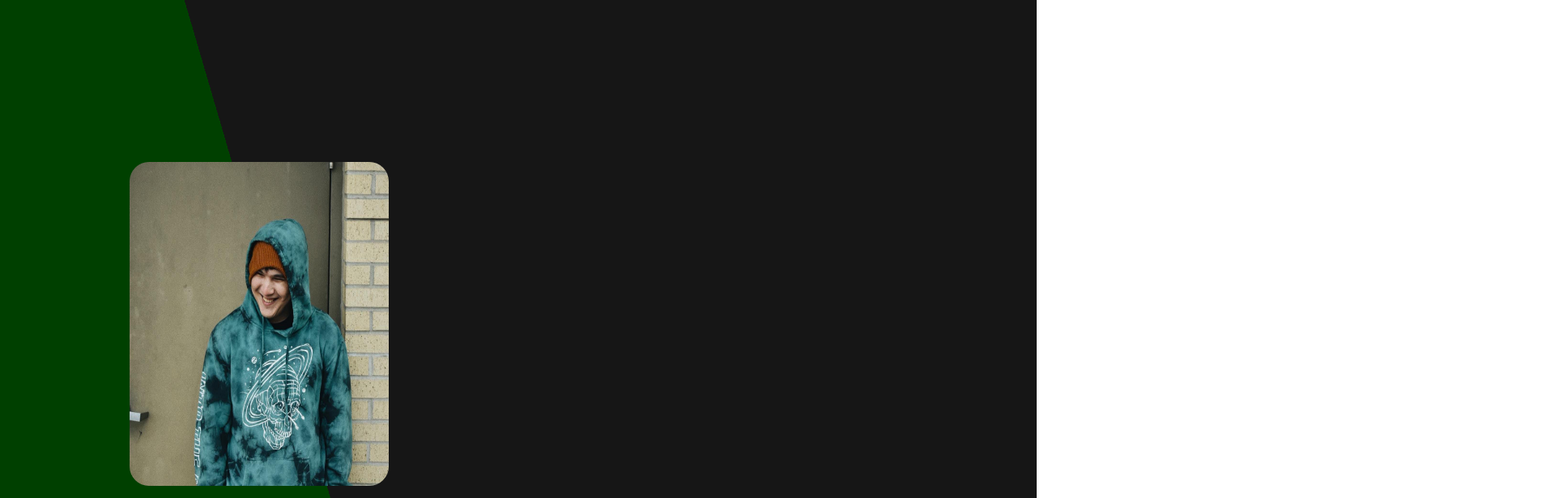
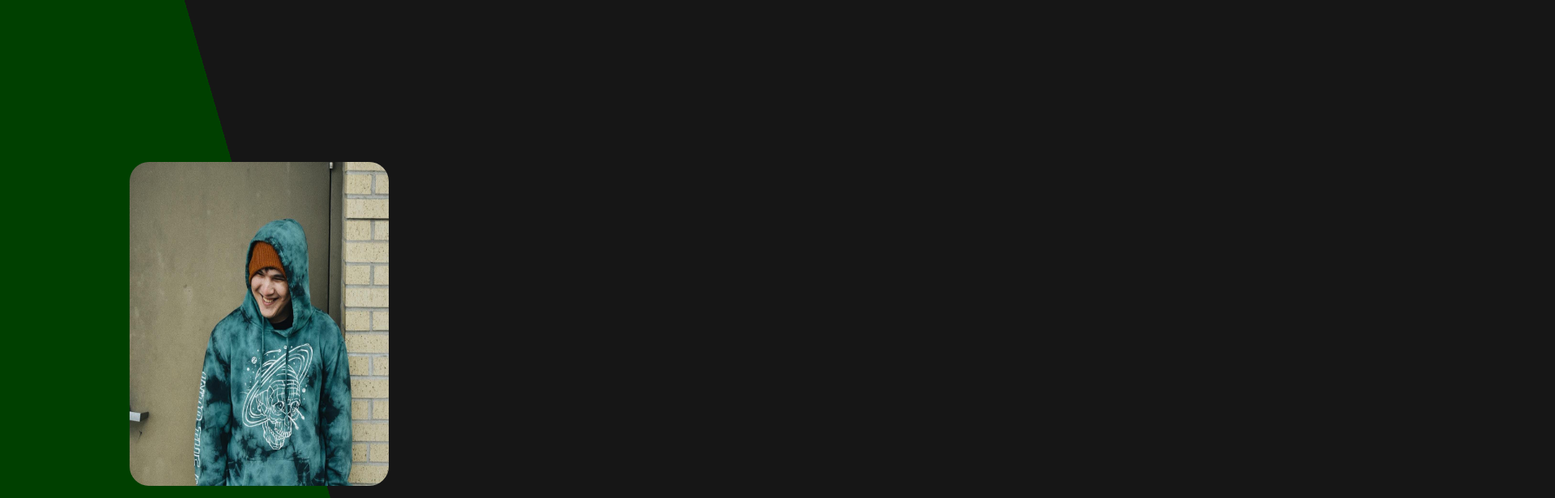
Before and after one commit to owlsCloud/GerardoGarza, a React (Create React App) app: page / in a window 1280 px wide. Shown: the top 615 px of the page at 81% size, 1920 px wide, since content can reach past the window. Built offline with nearby package versions, Linux system fonts and the light colour scheme.

Commit message:
removed scroll bar

```diff
--- a/package.json
+++ b/package.json
@@ -9,6 +9,7 @@
     "react": "^18.2.0",
     "react-dom": "^18.2.0",
     "react-scripts": "5.0.1",
+    "tailwind-scrollbar-hide": "^1.1.7",
     "web-vitals": "^2.1.4"
   },
   "scripts": {
--- a/src/App.js
+++ b/src/App.js
@@ -2,7 +2,7 @@ import MainPage from "./components/MainPage";
 
 function App() {
   return (
-    <div className="App">
+    <div className="scrollbar-hide">
       <MainPage />
     </div>
   );
--- a/src/components/MainPage.js
+++ b/src/components/MainPage.js
@@ -6,7 +6,9 @@ function MainPage() {
       <div className="flex justify-center w-1/2 h-full">
         <img src={me} alt="me" className="my-auto rounded-3xl w-1/2 h-1/2" />
       </div>
-      <div className="w-1/2"></div>
+      <div className="w-1/2">
+        <h1></h1>
+      </div>
     </div>
   );
 }
--- a/src/index.css
+++ b/src/index.css
@@ -6,7 +6,10 @@
   margin: 0;
   height: 100vh;
   width: 100vw;
+  -ms-overflow-style: none; /* IE and Edge */
+  scrollbar-width: none; /* Firefox */
 }
+
 body {
   background-image: url("./assets/background.png");
 }
--- a/tailwind.config.js
+++ b/tailwind.config.js
@@ -4,5 +4,5 @@ module.exports = {
   theme: {
     extend: {},
   },
-  plugins: [],
+  plugins: [require("tailwind-scrollbar-hide")],
 };
```
Also changed, not shown: 1 other file (tests, documents, lock files or other folders).
